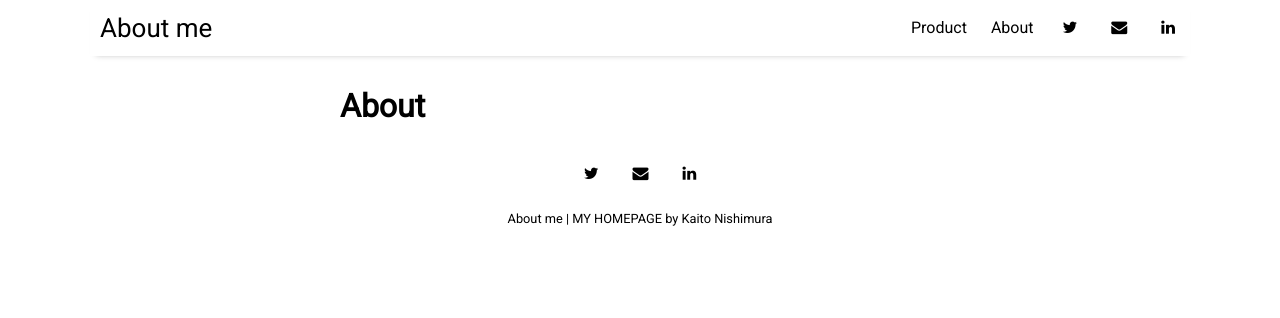
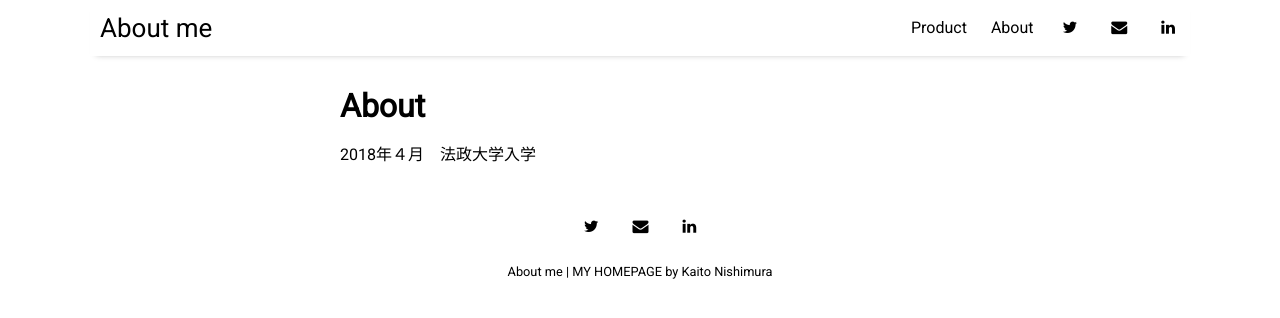
Before and after one commit to kaitonishimura/kaitonishimura.github.io, a Jekyll site: the page built from pages/about.md, in a window 1280 px wide. Shown: the top 318 px of the page. Built offline with Jekyll 4.4.1, drawn with Linux system fonts in a browser that asks for light colours; nearby versions of some CDN libraries.

Commit message:
Update about.md

```diff
--- a/pages/about.md
+++ b/pages/about.md
@@ -2,3 +2,5 @@
 layout: misc
 title: About
 ---
+
+2018年４月　法政大学入学
```
